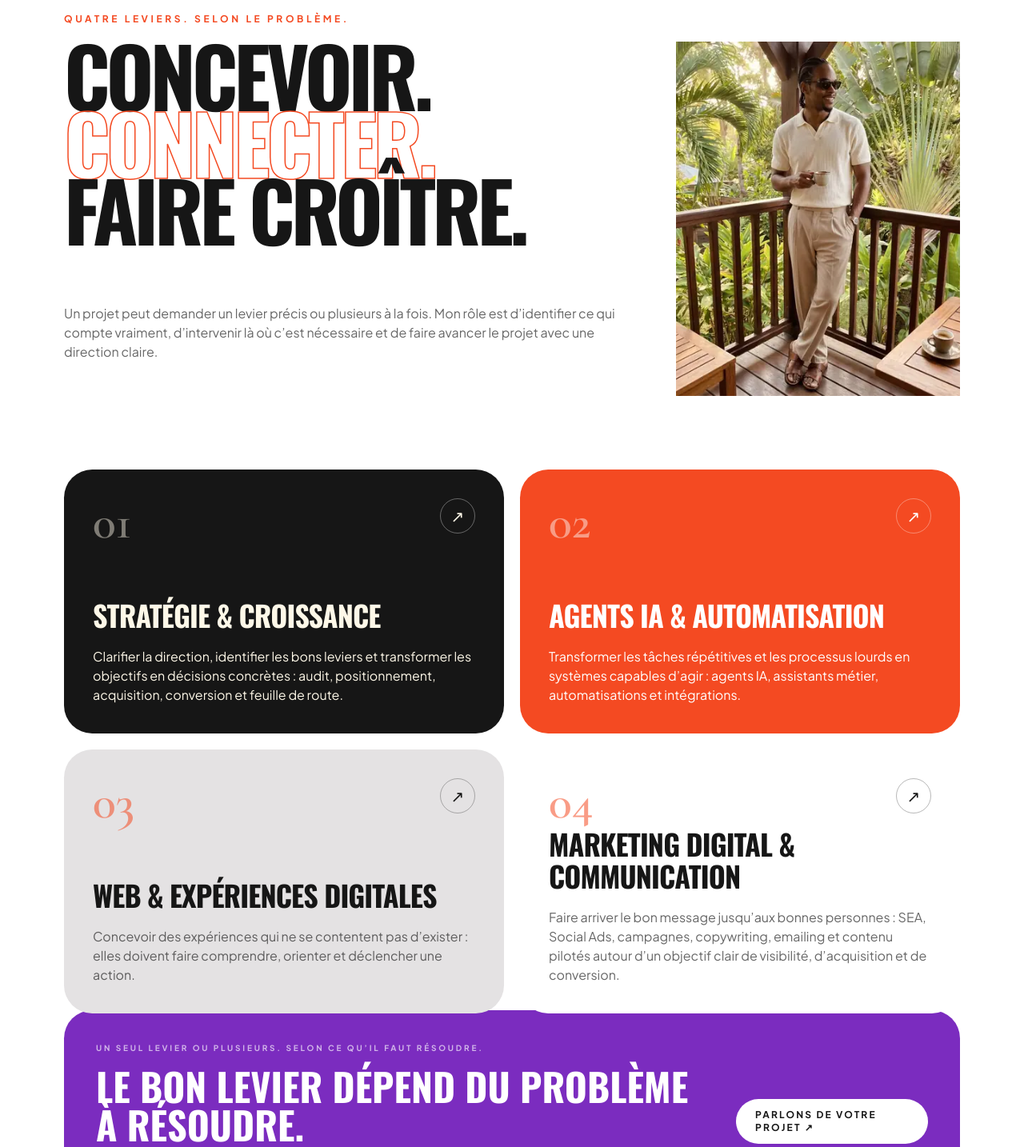
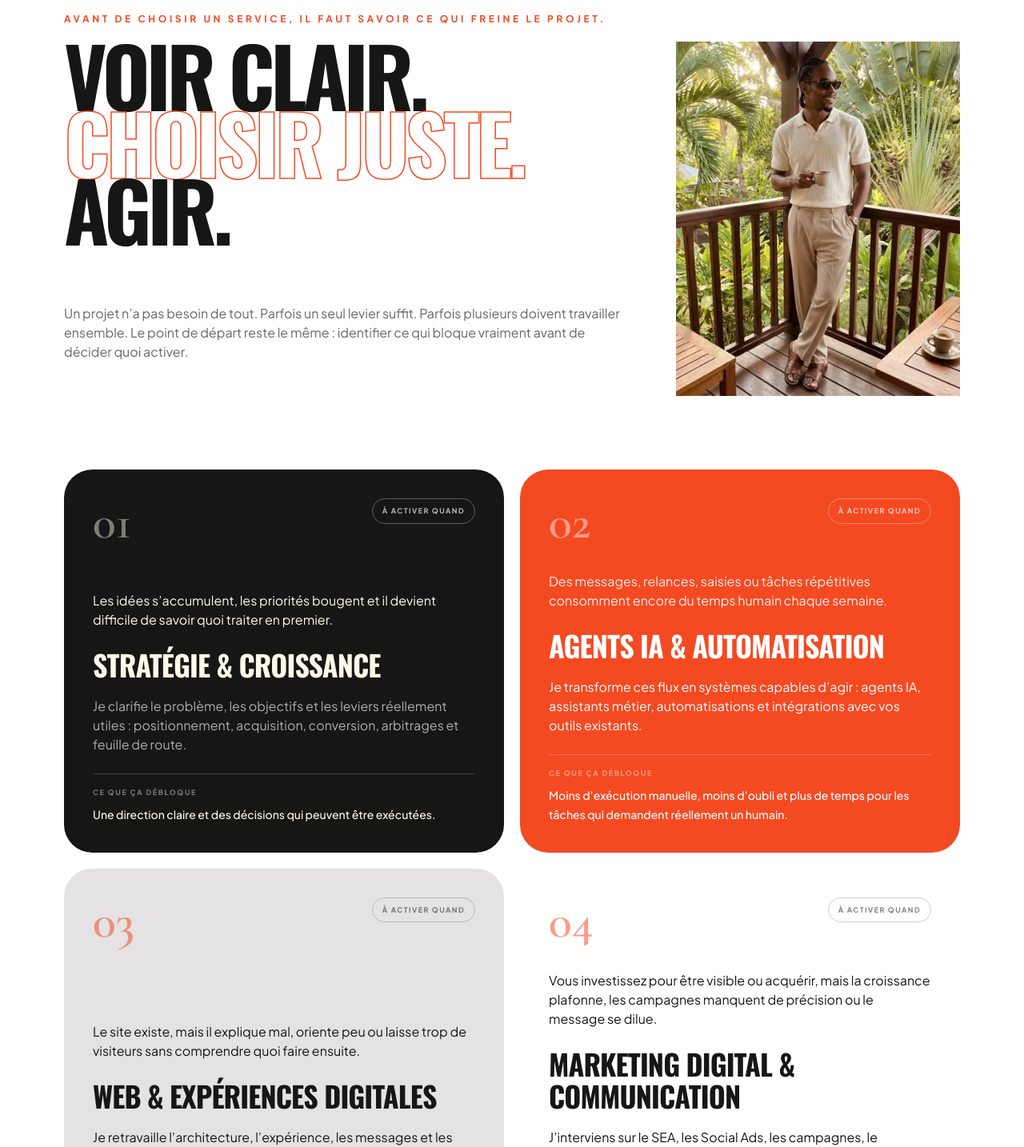
Before and after one commit to nuhfear1/Visit-card, a Next.js app: page /Visit-card/about in a window 1280 px wide. Shown: the part 120-1554 px from the top of the page at 80% size. Built offline with nearby package versions, Linux system fonts and the light colour scheme.

Commit message:
services: orienter la page vers les problèmes clients

```diff
--- a/src/components/About.tsx
+++ b/src/components/About.tsx
@@ -9,22 +9,30 @@ const services = [
   {
     num: "01",
     title: "STRATÉGIE & CROISSANCE",
-    text: "Clarifier la direction, identifier les bons leviers et transformer les objectifs en décisions concrètes : audit, positionnement, acquisition, conversion et feuille de route.",
+    signal: "Les idées s’accumulent, les priorités bougent et il devient difficile de savoir quoi traiter en premier.",
+    text: "Je clarifie le problème, les objectifs et les leviers réellement utiles : positionnement, acquisition, conversion, arbitrages et feuille de route.",
+    outcome: "Une direction claire et des décisions qui peuvent être exécutées.",
   },
   {
     num: "02",
     title: "AGENTS IA & AUTOMATISATION",
-    text: "Transformer les tâches répétitives et les processus lourds en systèmes capables d’agir : agents IA, assistants métier, automatisations et intégrations.",
+    signal: "Des messages, relances, saisies ou tâches répétitives consomment encore du temps humain chaque semaine.",
+    text: "Je transforme ces flux en systèmes capables d’agir : agents IA, assistants métier, automatisations et intégrations avec vos outils existants.",
+    outcome: "Moins d’exécution manuelle, moins d’oubli et plus de temps pour les tâches qui demandent réellement un humain.",
   },
   {
     num: "03",
     title: "WEB & EXPÉRIENCES DIGITALES",
-    text: "Concevoir des expériences qui ne se contentent pas d’exister : elles doivent faire comprendre, orienter et déclencher une action.",
+    signal: "Le site existe, mais il explique mal, oriente peu ou laisse trop de visiteurs sans comprendre quoi faire ensuite.",
+    text: "Je retravaille l’architecture, l’expérience, les messages et les parcours pour rendre l’offre plus évidente et l’action plus naturelle.",
+    outcome: "Une expérience plus claire, plus crédible et mieux orientée vers la conversion.",
   },
   {
     num: "04",
     title: "MARKETING DIGITAL & COMMUNICATION",
-    text: "Faire arriver le bon message jusqu’aux bonnes personnes : SEA, Social Ads, campagnes, copywriting, emailing et contenu pilotés autour d’un objectif clair de visibilité, d’acquisition et de conversion.",
+    signal: "Vous investissez pour être visible ou acquérir, mais la croissance plafonne, les campagnes manquent de précision ou le message se dilue.",
+    text: "J’interviens sur le SEA, les Social Ads, les campagnes, le copywriting, l’emailing et le contenu en fonction de l’objectif à atteindre.",
+    outcome: "Des actions mieux ciblées, pilotées par les bons indicateurs et reliées à un objectif business clair.",
   },
 ];
 
@@ -60,11 +68,11 @@ export default function About() {
           ref={titleRef}
           className="mb-12 grid w-full grid-cols-1 md:mb-16 lg:grid-cols-[minmax(0,2fr)_minmax(260px,1fr)] lg:gap-x-10 xl:gap-x-14"
         >
-          <div className="mb-5 text-xs font-bold uppercase tracking-[0.3em] text-[#F44A22] lg:col-start-1 lg:row-start-1">Quatre leviers. Selon le problème.</div>
+          <div className="mb-5 text-xs font-bold uppercase tracking-[0.3em] text-[#F44A22] lg:col-start-1 lg:row-start-1">Avant de choisir un service, il faut savoir ce qui freine le projet.</div>
           <h1 className="font-oswald font-black text-[11vw] md:text-[8vw] uppercase leading-[0.82] tracking-tighter lg:col-start-1 lg:row-start-2">
-            CONCEVOIR.
-            <span className="block text-stroke-orange">CONNECTER.</span>
-            FAIRE CROÎTRE.
+            VOIR CLAIR.
+            <span className="block text-stroke-orange">CHOISIR JUSTE.</span>
+            AGIR.
           </h1>
           <div className="relative mt-8 aspect-[4/5] w-full max-w-[390px] justify-self-center overflow-hidden lg:col-start-2 lg:row-start-2 lg:row-span-2 lg:mt-0 lg:justify-self-end">
             <img
@@ -76,7 +84,7 @@ export default function About() {
             />
           </div>
           <p className="mt-8 max-w-3xl text-sm leading-7 text-[#161616]/65 md:text-base lg:col-start-1 lg:row-start-3">
-            Un projet peut demander un levier précis ou plusieurs à la fois. Mon rôle est d’identifier ce qui compte vraiment, d’intervenir là où c’est nécessaire et de faire avancer le projet avec une direction claire.
+            Un projet n’a pas besoin de tout. Parfois un seul levier suffit. Parfois plusieurs doivent travailler ensemble. Le point de départ reste le même : identifier ce qui bloque vraiment avant de décider quoi activer.
           </p>
         </div>
 
@@ -84,19 +92,29 @@ export default function About() {
           {services.map((service, index) => (
             <article
               key={service.num}
-              className={`group min-h-[330px] rounded-[2.2rem] border-3 border-[#161616] p-7 md:p-9 flex flex-col justify-between transition-transform duration-300 hover:-translate-y-1 ${
+              className={`group min-h-[390px] rounded-[2.2rem] border-3 border-[#161616] p-7 md:p-9 flex flex-col justify-between transition-transform duration-300 hover:-translate-y-1 ${
                 index === 0 ? "bg-[#161616] text-[#FEF8E8]" : index === 1 ? "bg-[#F44A22] text-white" : index === 2 ? "bg-[#E4E2E3]" : "bg-white"
               }`}
             >
               <div className="flex items-start justify-between gap-6">
                 <span className={`font-cormorant text-6xl font-bold ${index < 2 ? "opacity-45" : "text-[#F44A22]/55"}`}>{service.num}</span>
-                <span className={`flex h-11 w-11 items-center justify-center rounded-full border text-xl transition-transform duration-300 group-hover:rotate-45 ${index < 2 ? "border-white/35" : "border-[#161616]/30"}`}>↗</span>
+                <span className={`rounded-full border px-3 py-2 text-[9px] font-bold uppercase tracking-[0.16em] ${index < 2 ? "border-white/30 text-white/70" : "border-[#161616]/20 text-[#161616]/55"}`}>
+                  À ACTIVER QUAND
+                </span>
               </div>
-              <div>
+
+              <div className="mt-8">
+                <p className={`mb-6 text-sm leading-6 md:text-base ${index === 0 ? "text-white/78" : index === 1 ? "text-white/90" : "text-[#161616]/72"}`}>
+                  {service.signal}
+                </p>
                 <h2 className="font-oswald text-3xl md:text-4xl font-black uppercase tracking-tight leading-none mb-5">{service.title}</h2>
-                <p className={`text-sm md:text-base leading-7 ${index === 0 ? "text-white/72" : index === 1 ? "text-white/86" : "text-[#161616]/65"}`}>
+                <p className={`text-sm leading-7 md:text-base ${index === 0 ? "text-white/65" : index === 1 ? "text-white/82" : "text-[#161616]/62"}`}>
                   {service.text}
                 </p>
+                <div className={`mt-6 border-t pt-4 ${index < 2 ? "border-white/20" : "border-[#161616]/15"}`}>
+                  <div className={`mb-2 text-[9px] font-bold uppercase tracking-[0.18em] ${index < 2 ? "text-white/45" : "text-[#161616]/45"}`}>CE QUE ÇA DÉBLOQUE</div>
+                  <p className={`text-sm font-medium leading-6 ${index === 0 ? "text-white/88" : index === 1 ? "text-white" : "text-[#161616]/78"}`}>{service.outcome}</p>
+                </div>
               </div>
             </article>
           ))}
@@ -104,11 +122,12 @@ export default function About() {
 
         <div className="mt-6 rounded-[2.2rem] border-3 border-[#161616] bg-[#7B2CBF] p-8 md:p-10 text-white flex flex-col md:flex-row md:items-end md:justify-between gap-8">
           <div className="max-w-3xl">
-            <div className="text-[10px] font-bold uppercase tracking-[0.28em] text-white/65 mb-4">Un seul levier ou plusieurs. Selon ce qu’il faut résoudre.</div>
-            <h3 className="font-oswald text-3xl md:text-5xl font-black uppercase leading-none">Le bon levier dépend du problème à résoudre.</h3>
+            <div className="text-[10px] font-bold uppercase tracking-[0.28em] text-white/65 mb-4">VOUS N’AVEZ PAS À CHOISIR LE SERVICE.</div>
+            <h3 className="font-oswald text-3xl md:text-5xl font-black uppercase leading-none">DITES-MOI CE QUI BLOQUE. JE VOUS DIRAI OÙ INTERVENIR.</h3>
+            <p className="mt-4 max-w-2xl text-sm leading-6 text-white/72">Un problème, un objectif, quelques éléments de contexte suffisent pour commencer.</p>
           </div>
           <Link href="/contact" className="inline-flex items-center justify-center rounded-full bg-white px-6 py-3 text-xs font-bold uppercase tracking-[0.18em] text-[#161616] transition-transform hover:scale-105">
-            Parlons de votre projet ↗
+            ME DIRE CE QUI BLOQUE ↗
           </Link>
         </div>
       </div>
```
